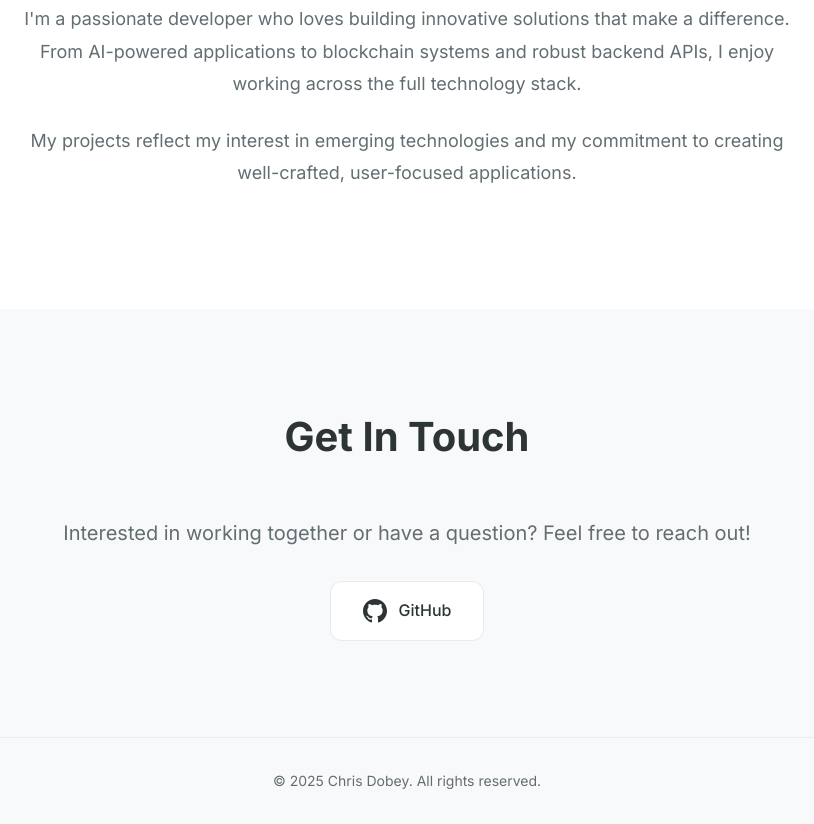
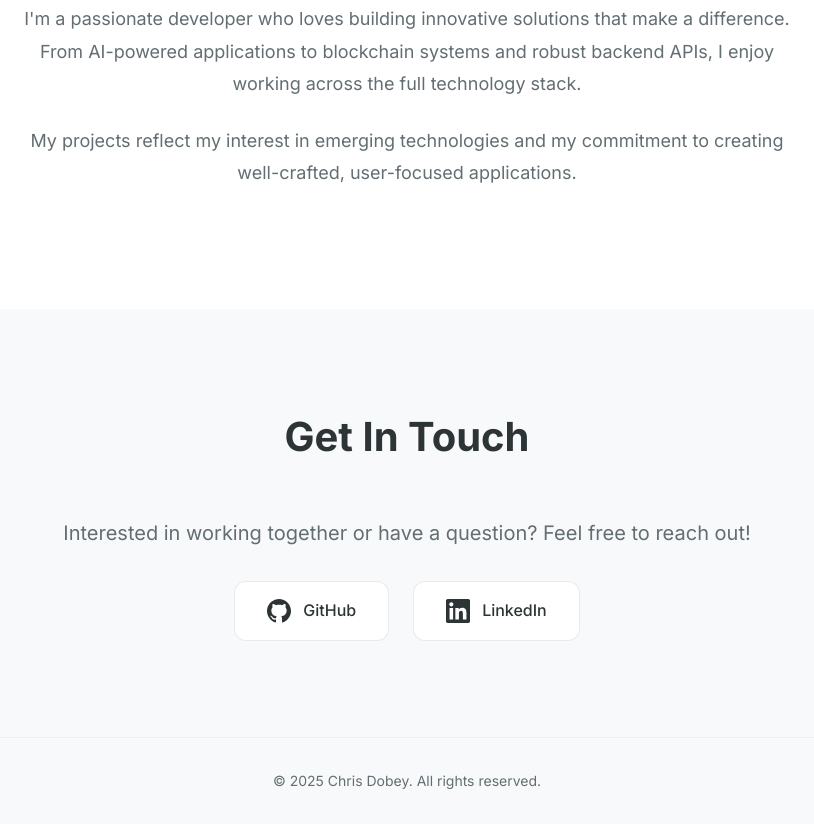
Before and after one commit to cdobey/portfolio, a plain HTML site: page index.html in a window 1280 px wide. Shown: the part 1816-2640 px from the top of the page, without its empty margins (233-1047 px from the left). Drawn offline with Linux system fonts and the light colour scheme.

Commit message:
Added linked in

```diff
--- a/index.html
+++ b/index.html
@@ -136,6 +136,12 @@
                     </svg>
                     GitHub
                 </a>
+                <a href="https://www.linkedin.com/in/christopherdobey" target="_blank" rel="noopener noreferrer" class="contact-link">
+                    <svg class="icon" viewBox="0 0 24 24" fill="currentColor">
+                        <path d="M20.447 20.452h-3.554v-5.569c0-1.328-.027-3.037-1.852-3.037-1.853 0-2.136 1.445-2.136 2.939v5.667H9.351V9h3.414v1.561h.046c.477-.9 1.637-1.85 3.37-1.85 3.601 0 4.267 2.37 4.267 5.455v6.286zM5.337 7.433c-1.144 0-2.063-.926-2.063-2.065 0-1.138.92-2.063 2.063-2.063 1.14 0 2.064.925 2.064 2.063 0 1.139-.925 2.065-2.064 2.065zm1.782 13.019H3.555V9h3.564v11.452zM22.225 0H1.771C.792 0 0 .774 0 1.729v20.542C0 23.227.792 24 1.771 24h20.451C23.2 24 24 23.227 24 22.271V1.729C24 .774 23.2 0 22.222 0h.003z"/>
+                    </svg>
+                    LinkedIn
+                </a>
             </div>
         </div>
     </section>
```
